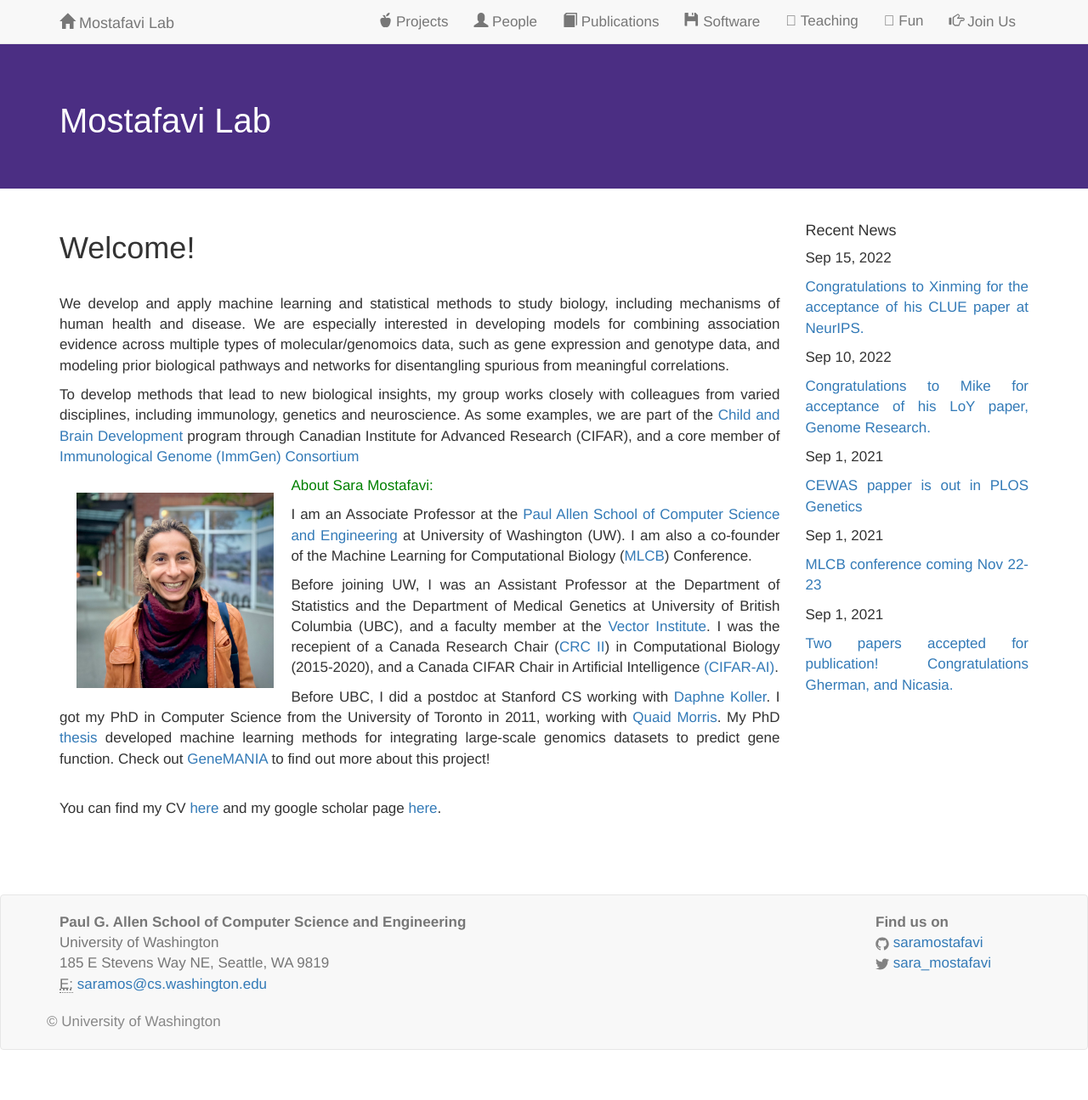
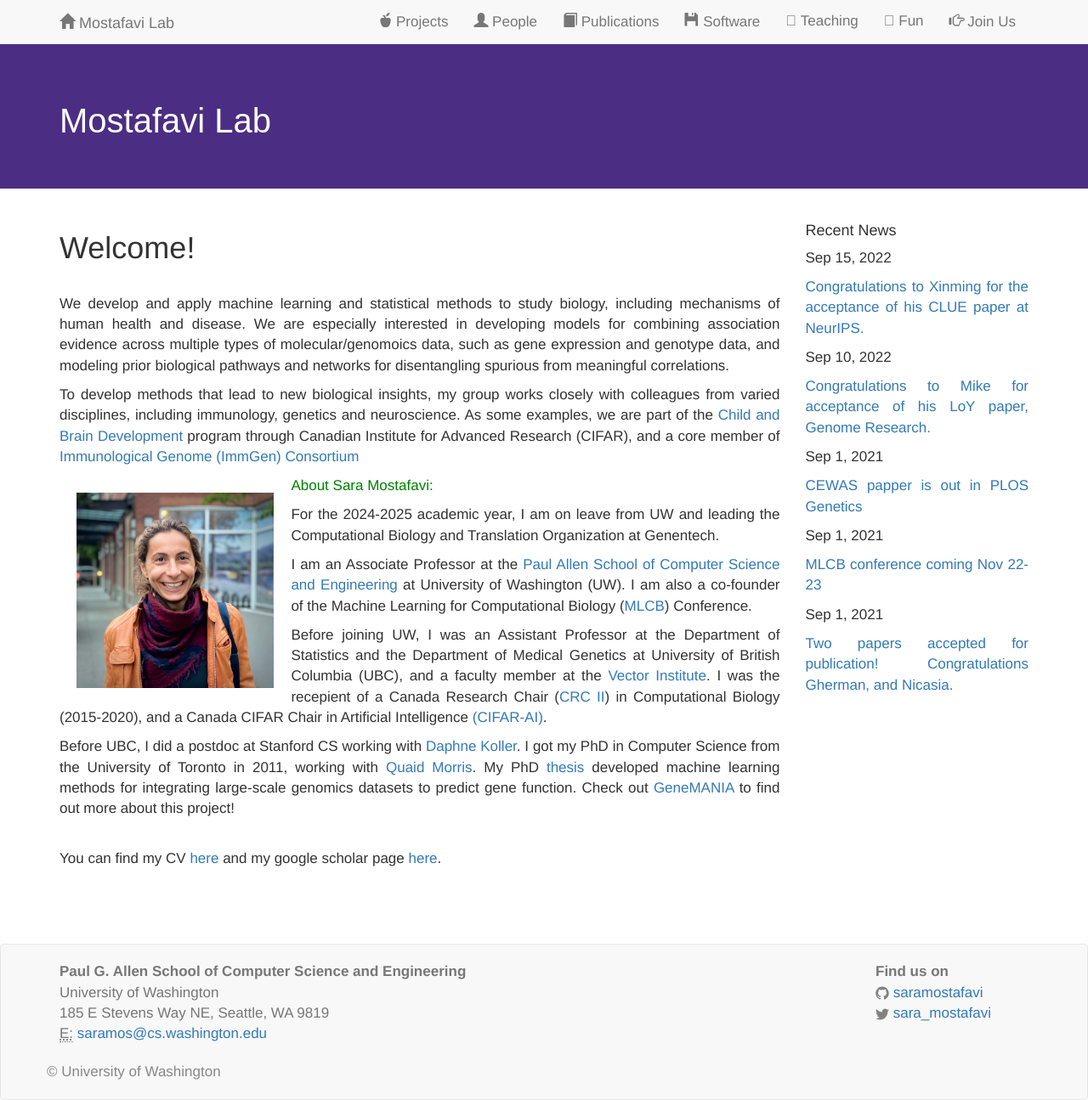
Before and after one commit to saramostafavi/saramostafavi.github.io, a Jekyll site: the page built from index.html, in a window 1280 px wide. Shown: the whole page at 85% size. Built offline with Jekyll 4.4.1, drawn with Linux system fonts in a browser that asks for light colours; nearby versions of some CDN libraries; a style sheet for code colours, icons or effects is not loaded; before the commit the page ends 1236 px from its top, so only the background shows below that.

Commit message:
Update index.html

```diff
--- a/index.html
+++ b/index.html
@@ -24,6 +24,7 @@ To develop methods that lead to new biological insights, my group works closely
 
 <p style="color:green">About Sara Mostafavi:</p>
 
+<p> For the 2024-2025 academic year, I am on leave from UW and leading the Computational Biology and Translation Organization at Genentech.
 <p> I am an Associate Professor at the <a href="https://www.cs.washington.edu/">Paul Allen School of Computer Science and Engineering</a> at University of Washington (UW). I am also a co-founder of the Machine Learning for Computational Biology (<a href="https://mlcb.github.io/">MLCB</a>) Conference.</p>
 <p>
 Before joining UW, I  was an Assistant Professor at the Department of Statistics and the Department of Medical Genetics at University of British Columbia (UBC), and a faculty member at the <a href="https://vectorinstitute.ai/">Vector Institute</a>. I was the recepient of a Canada Research Chair (<a href="http://www.chairs-chaires.gc.ca/chairholders-titulaires/profile-eng.aspx?profileId=3457">CRC II</a>) in Computational Biology (2015-2020), and a Canada CIFAR Chair in Artificial Intelligence <a href="https://www.cifar.ca/cifarnews/2018/12/03/29-researchers-named-to-first-cohort-of-canada-cifar-artificial-intelligence-chairs">(CIFAR-AI)</a>.</p>
```
